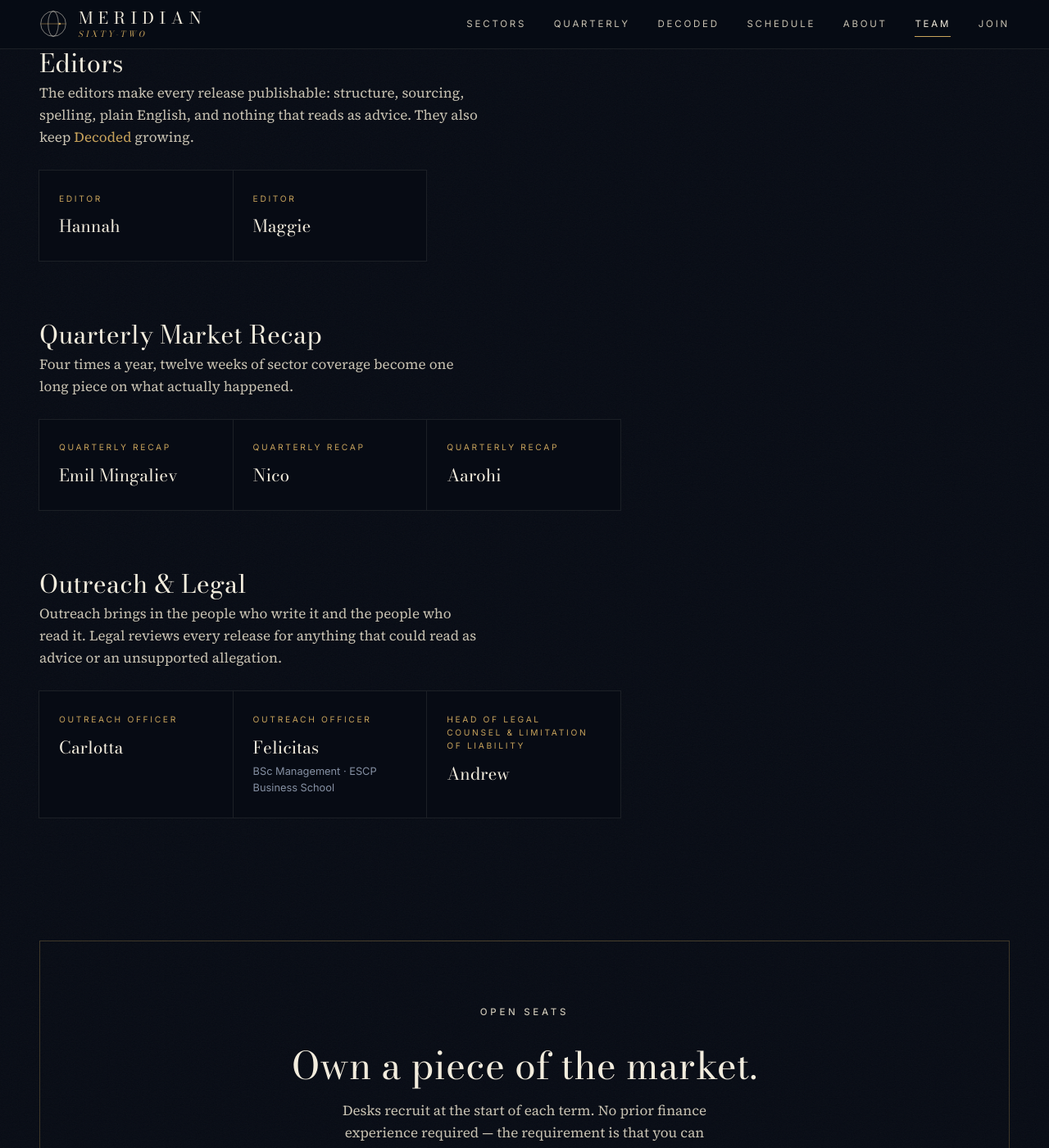
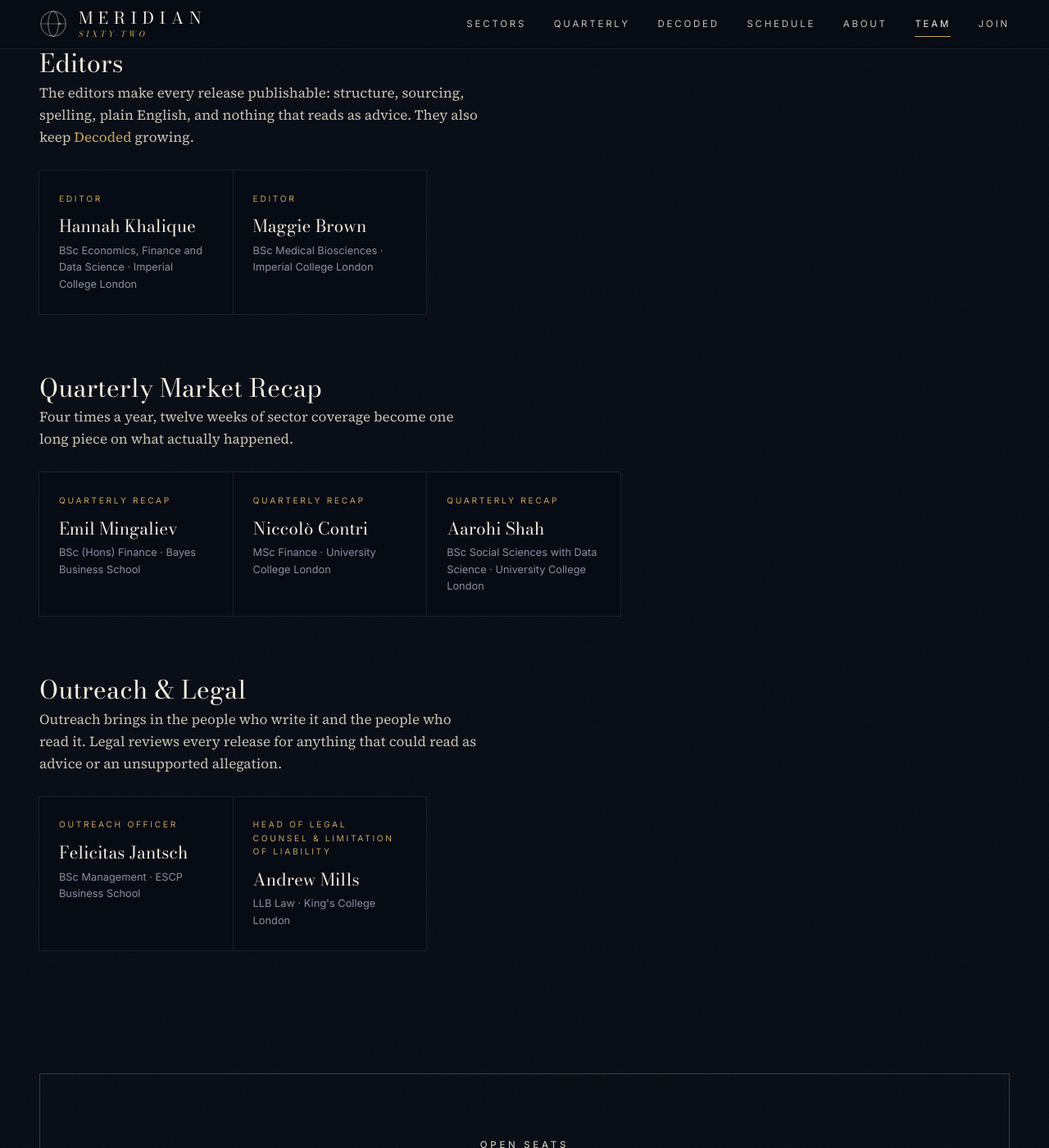
Before and after one commit to meridian62contact-lang/meridian62contact-lang.github.io, a Jekyll site: the page built from team.html, in a window 1280 px wide and 1400 px high, scrolled down 3432 px. Shown: the whole window at 82% size. Built offline with Jekyll 4.4.1, drawn with Linux system fonts in a browser that asks for light colours; some of the changed text lies outside the part shown.

Commit message:
Update team.yml

```diff
--- a/_data/team.yml
+++ b/_data/team.yml
@@ -9,43 +9,40 @@ leads:
     role: "Founder & Project Lead"
     degree: "MEng Chemical Engineering"
     university: "Imperial College London"
-  - name: ""
+  - name: "Niccolò Contri"
     role: "Co-Lead"
-    degree: ""
-    university: ""
+    degree: "MSc Finance"
+    university: "University College London"
 
 editors:
-  - name: "Hannah"
-    degree: ""
-    university: ""
-  - name: "Maggie"
-    degree: ""
-    university: ""
+  - name: "Hannah Khalique"
+    degree: "BSc Economics, Finance and Data Science"
+    university: "Imperial College London"
+  - name: "Maggie Brown"
+    degree: "BSc Medical Biosciences"
+    university: "Imperial College London"
 
 quarterly:
   - name: "Emil Mingaliev"
-    degree: ""
-    university: ""
-  - name: "Nico"
-    degree: ""
-    university: ""
-  - name: "Aarohi"
-    degree: ""
-    university: ""
+    degree: "BSc (Hons) Finance"
+    university: "Bayes Business School"
+  - name: "Niccolò Contri"
+    degree: "MSc Finance"
+    university: "University College London"
+  - name: "Aarohi Shah"
+    degree: "BSc Social Sciences with Data Science"
+    university: "University College London"
 
 outreach:
-  - name: "Carlotta"
-    degree: ""
-    university: ""
-  - name: "Felicitas"
+  - name: "Felicitas Jantsch"
     degree: "BSc Management"
     university: "ESCP Business School"
 
 legal:
-  - name: "Andrew"
+  - name: "Andrew Mills"
     role: "Head of Legal Counsel & Limitation of Liability"
-    degree: ""
-    university: ""
+    degree: "LLB Law"
+    university: "King's College London"
 
 # Universities represented (shown on the About page). Add or remove freely.
 universities:
@@ -53,3 +50,10 @@ universities:
   - "London School of Economics"
   - "Universität Wien"
   - "ESCP Business School"
+  - "University of Bath"
+  - "King's College London"
+  - "University College London"
+  - "Regent's University London"
+  - "ESADE Business School"
+  - "Bayes Business School"
+  - "Ca' Foscari University of Venice"
```
